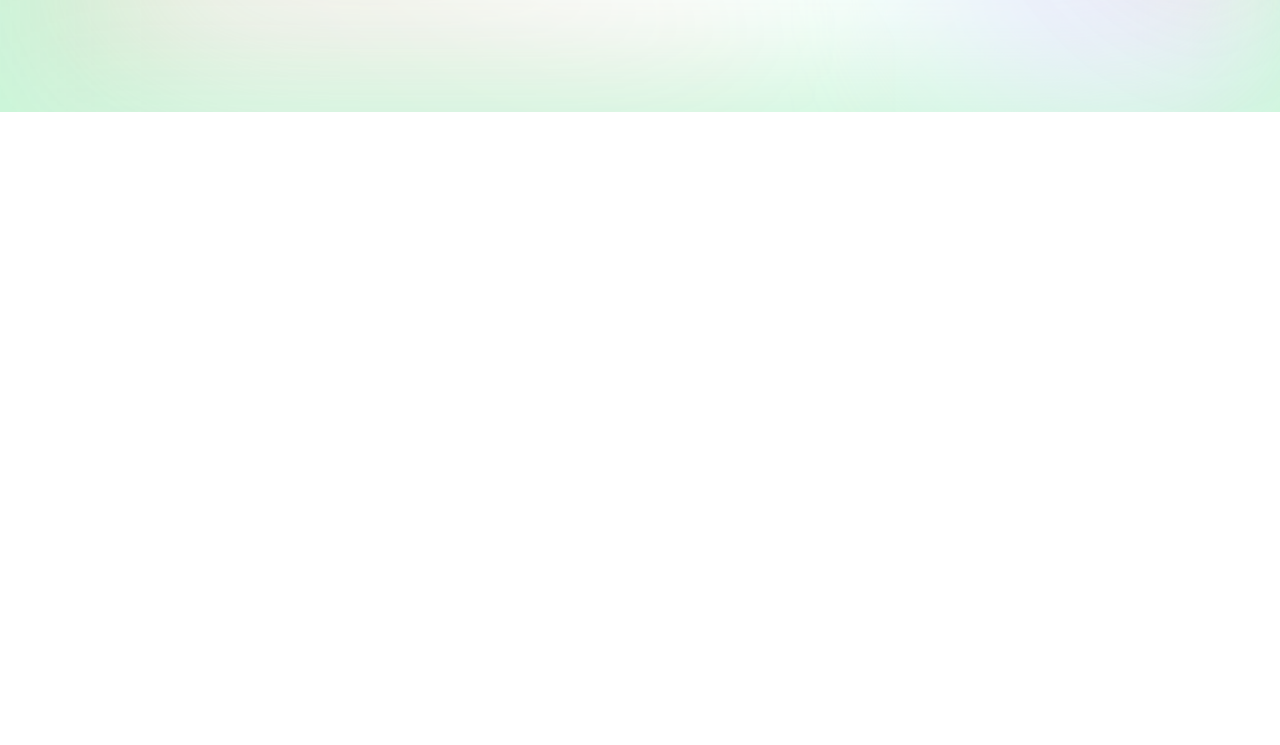
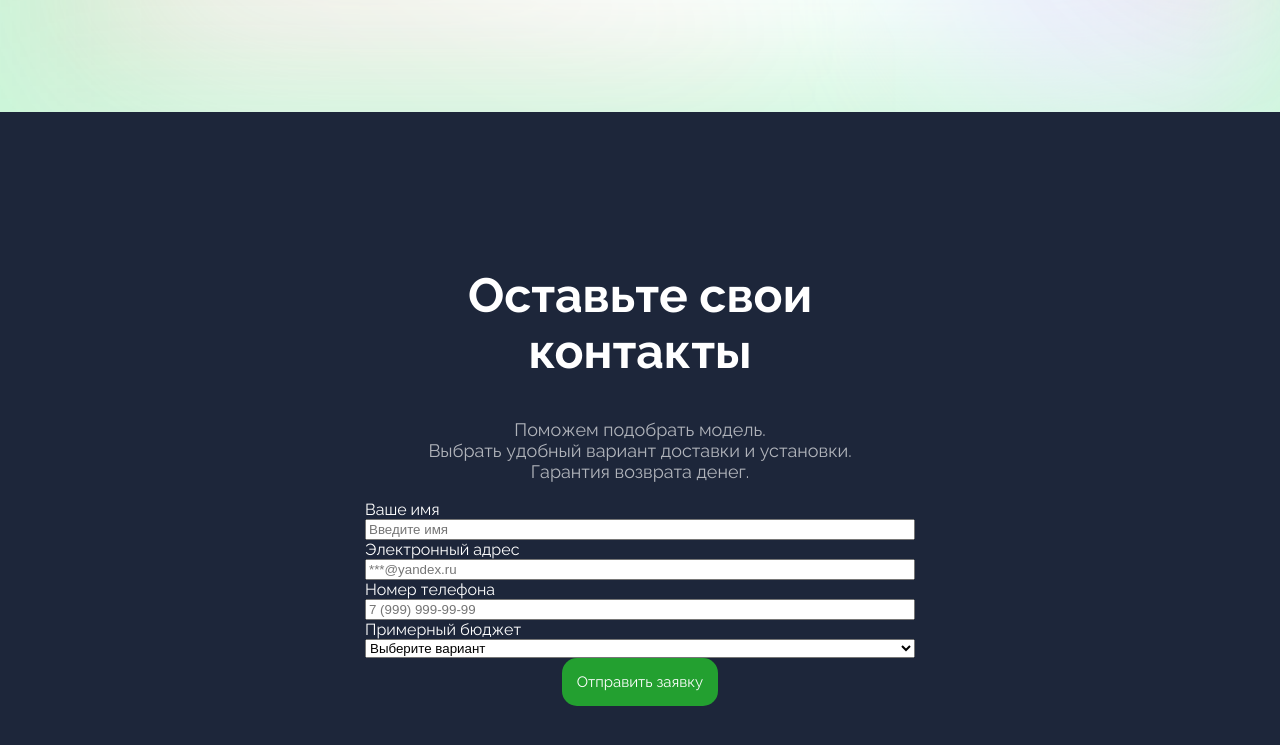
Before and after one commit to maestroEsphere/green-corp-landing, a plain HTML site: page index.html in a window 1280 px wide. Shown: the part 709-1454 px from the top of the page. Before the commit the page ends 821 px from the top, so only its background shows below. Drawn offline with Linux system fonts and the light colour scheme.

Commit message:
Переделка всего проекто

```diff
--- a/index.html
+++ b/index.html
@@ -3,14 +3,16 @@
     <body>
         <head>
             <title>Солнечные батареи GreenCorp</title>
-            <link rel="stylesheet" href="main.css"><link href="https://fonts.googleapis.com/css2?family=Raleway:wght@100;300;400;500;600;700;800&display=swap" rel="stylesheet">
-            <header>
-                <img class="header__logo" src="img/logo.svg"><div class="header__contols">
-                    <a href="#contacts">Контакты</a>
-                    <button>Заказать</button>
-                </div>
-            </header>
+            <link rel="stylesheet" href="main.css">
+            <link href="https://fonts.googleapis.com/css2?family=Raleway:wght@100;300;400;500;600;700;800&display=swap" rel="stylesheet">
         </head>
+        <header>
+            <img class="header__logo" src="img/logo.svg">
+            <div class="header__contols">
+                <a href="#contacts">Контакты</a>
+                <button>Заказать</button>
+            </div>
+        </header>
         <section class="about">
             <div class="about__info">
                 <h1>Солнечные панели GreenRobotic</h1>
@@ -22,5 +24,36 @@
                 <img class="about__image" src="img/solar-panel.png">
             </div>
         </section>
+        <section class="form">
+            <div class="form__container">
+                <h1>Оставьте свои контакты</h1>
+                <p>Поможем подобрать модель.<br> Выбрать удобный вариант доставки и установки. <br>Гарантия возврата денег. </p>
+                <form>
+                    <div class="form__group">
+                        <label for="name">Ваше имя</label>
+                        <input type="text" placeholder="Введите имя" id="name">
+                    </div>
+                    <div class="form__group">
+                        <label for="email">Электронный адрес</label>
+                        <input type="text" placeholder="***@yandex.ru" id="email">
+                    </div>
+                    <div class="form__group">
+                        <label for="phone">Номер телефона</label>
+                        <input type="number" placeholder="7 (999) 999-99-99" id="phone">
+                    </div>
+                    <div class="form__group">
+                        <label for="budget">Примерный бюджет</label>
+                        <select id="budget">
+                            <option value="">Выберите вариант</option>
+                            <option value="10-30">10 000₽ – 30 000₽</option>
+                            <option value="30-60">30 000₽ – 60 000₽</option>
+                            <option value="60-100">60 000₽ – 100 000₽</option>
+                            <option value="100+">100 000₽ и выше</option>
+                        </select>
+                    </div>
+                    <button type="submit" class="form__submit">Отправить заявку</button>
+                </form>
+            </div>
+        </section>
     </body>
 </html>
--- a/main.css
+++ b/main.css
@@ -67,3 +67,28 @@ button {
 .about__info {
     max-width: 550px;
 }
+.form__container {
+    width: 550px;
+}
+.form {
+    background-color: #1D263A;
+    color: #fff;
+    padding-top: 115px;
+    padding-bottom: 115px;
+    text-align: center;
+    display: flex;
+    justify-content: center;
+    align-items: center;
+}
+.form h1 {
+    font-size: 48px;
+}
+.form p {
+    font-size: 18px;
+    opacity: 0.65;
+}
+.form__group {
+    display: flex;
+    flex-direction: column;
+    text-align: left;
+}
```
Also changed, not shown: 1 other file.
